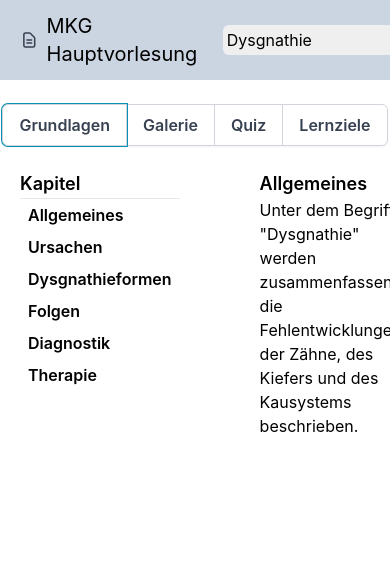
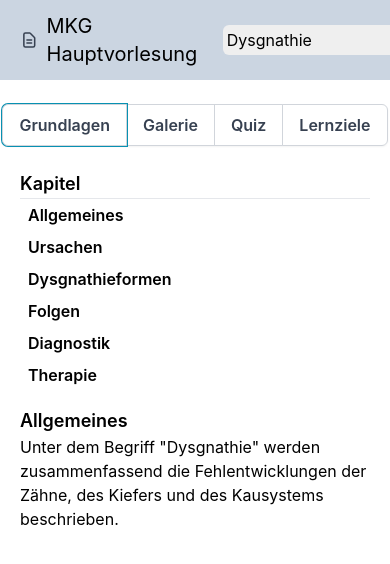
Before and after one commit to jonksc/LearnMedicine, a React (Create React App) app: page / in a window 390 px wide. Shown: the top 564 px of the page. Built offline with nearby package versions, Linux system fonts and the light colour scheme.

Commit message:
Add responsive design for Grundlagen

```diff
--- a/src/pages/aspects/Grundlagen.js
+++ b/src/pages/aspects/Grundlagen.js
@@ -8,9 +8,9 @@ const Grundlagen = ({ grundlagen }) => {
   };
 
   return (
-    <div>
-      <div className="flex justify-start gap-20">
-        <div className="w-56">
+    <>
+      <div className="flex flex-col gap-4 md:flex-row md:gap-20">
+        <div>
           <p className="font-semibold text-lg">Kapitel</p>
           <hr />
           <div className="flex flex-col items-start">
@@ -34,7 +34,7 @@ const Grundlagen = ({ grundlagen }) => {
           }
         </div>
       </div>
-    </div>
+    </>
   );
 };
 
```
